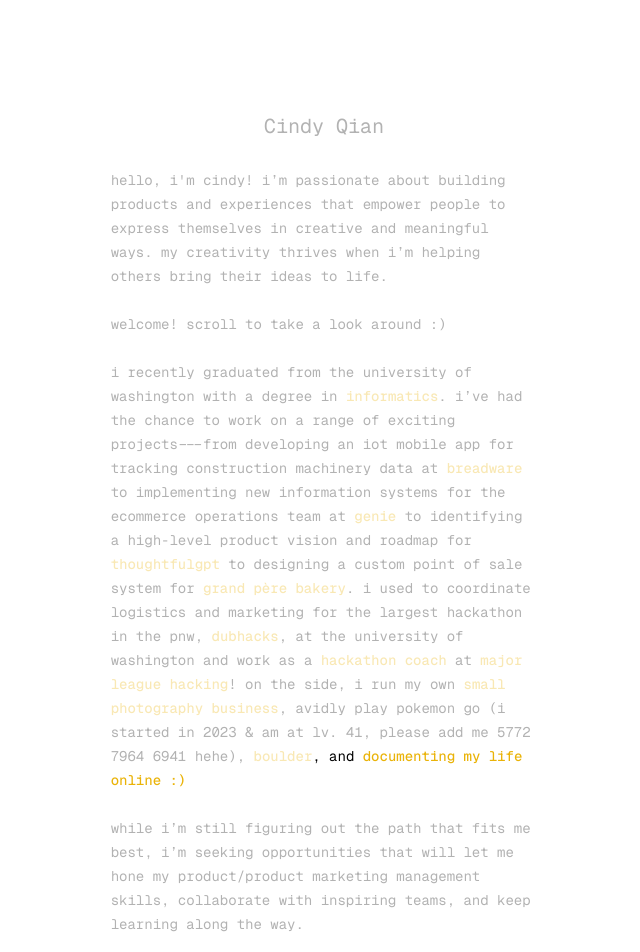
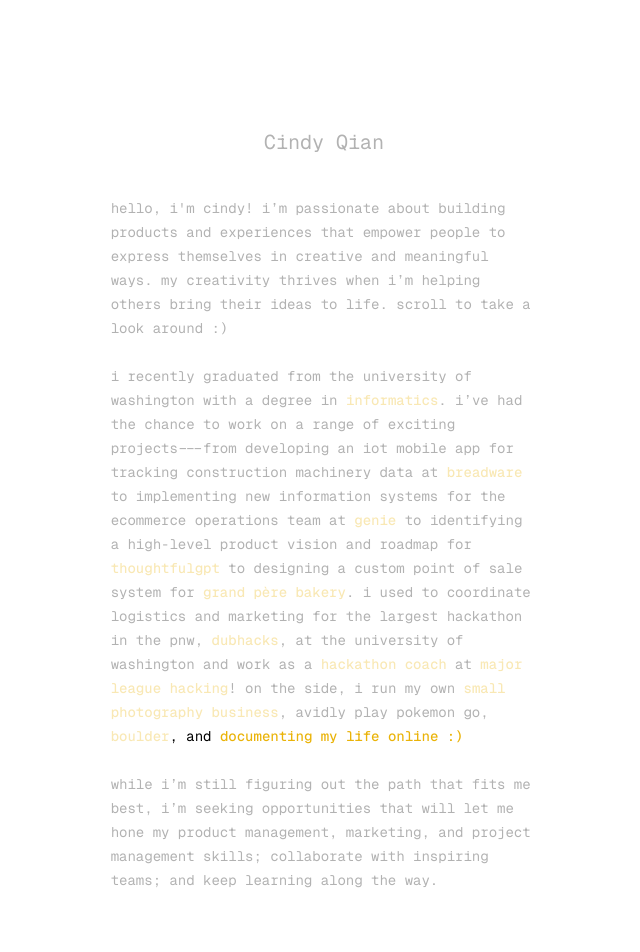
Before and after one commit to cindyqian/cindyqsite, a React (Create React App) app: page / in a window 1280 px wide. Shown: the top 952 px of the page, without its empty margins (316-956 px from the left). Built offline with nearby package versions, Linux system fonts and the light colour scheme.

Commit message:
changed wording again

```diff
--- a/src/components/App.js
+++ b/src/components/App.js
@@ -118,19 +118,15 @@ function App() {
 
         <main className="flex flex-col gap-8 row-start-2 items-center sm:items-start">
 
-            <div id="mainText" className="w-1/3 fixed top-0 self-center my-28 z-50">
-              <h1 className="text-xl text-center mb-7 font-[family-name:var(--font-geist-mono)]" id="cindyqian" onClick={sayHi}>
+            <div id="mainText" className="w-1/3 fixed top-0 self-center my-32 z-50">
+              <h1 className="text-xl text-center mb-10 font-[family-name:var(--font-geist-mono)]" id="cindyqian" onClick={sayHi}>
                   Cindy Qian
               </h1>
 
               <p className="text-sm text-left font-[family-name:var(--font-geist-mono)] lowercase inline" id="intro">
                 Hello, I'm Cindy! I’m passionate about building products and experiences that empower people
                 to express themselves in creative and meaningful ways. My creativity thrives
-                when I’m helping others bring their ideas to life.
-
-                <br></br><br></br>
-
-                Welcome! Scroll to take a look around :)
+                when I’m helping others bring their ideas to life. Scroll to take a look around :)
 
                 <br></br><br></br>
 
@@ -176,7 +172,7 @@ function App() {
 
               <p className="text-sm text-left font-[family-name:var(--font-geist-mono)] lowercase inline " id="pokemon">
                 ,
-                avidly play pokemon go (I started in 2023 & am at lv. 41, please add me 5772 7964 6941 hehe)
+                avidly play pokemon go
               </p>
 
               <p className="text-sm text-left font-[family-name:var(--font-geist-mono)] lowercase inline " id="boulder">
@@ -192,12 +188,12 @@ function App() {
 
               <p className="text-sm text-left font-[family-name:var(--font-geist-mono)] lowercase inline " id="rest">
                 While I’m still figuring out the path that fits me best, I’m seeking opportunities
-                that will let me hone my product/product marketing management skills, collaborate with inspiring teams, and keep
+                that will let me hone my product management, marketing, and project management skills; collaborate with inspiring teams; and keep
                 learning along the way.
 
                 <br></br><br></br>
 
-                Welcome! Take a look around :)
+                {/* Welcome! Take a look around :) */}
               </p>
 
 
```
